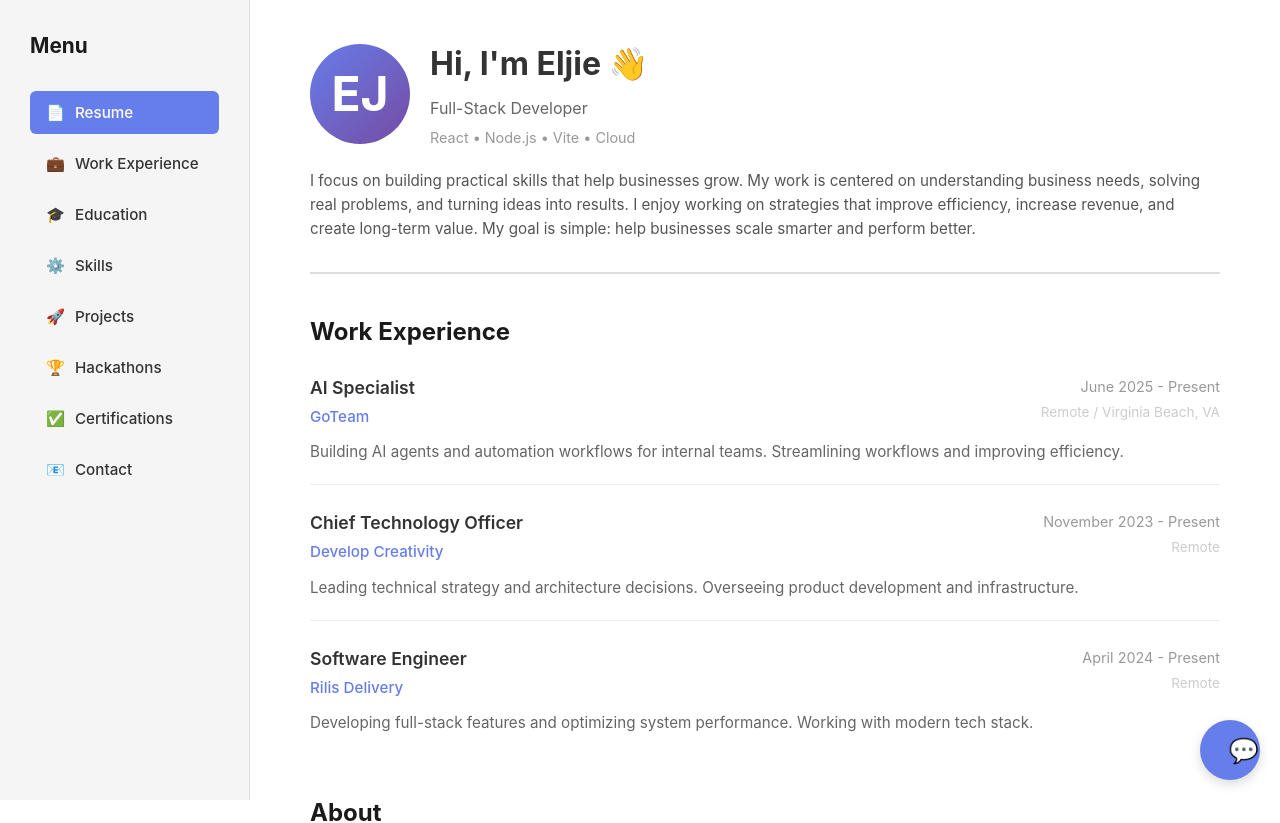
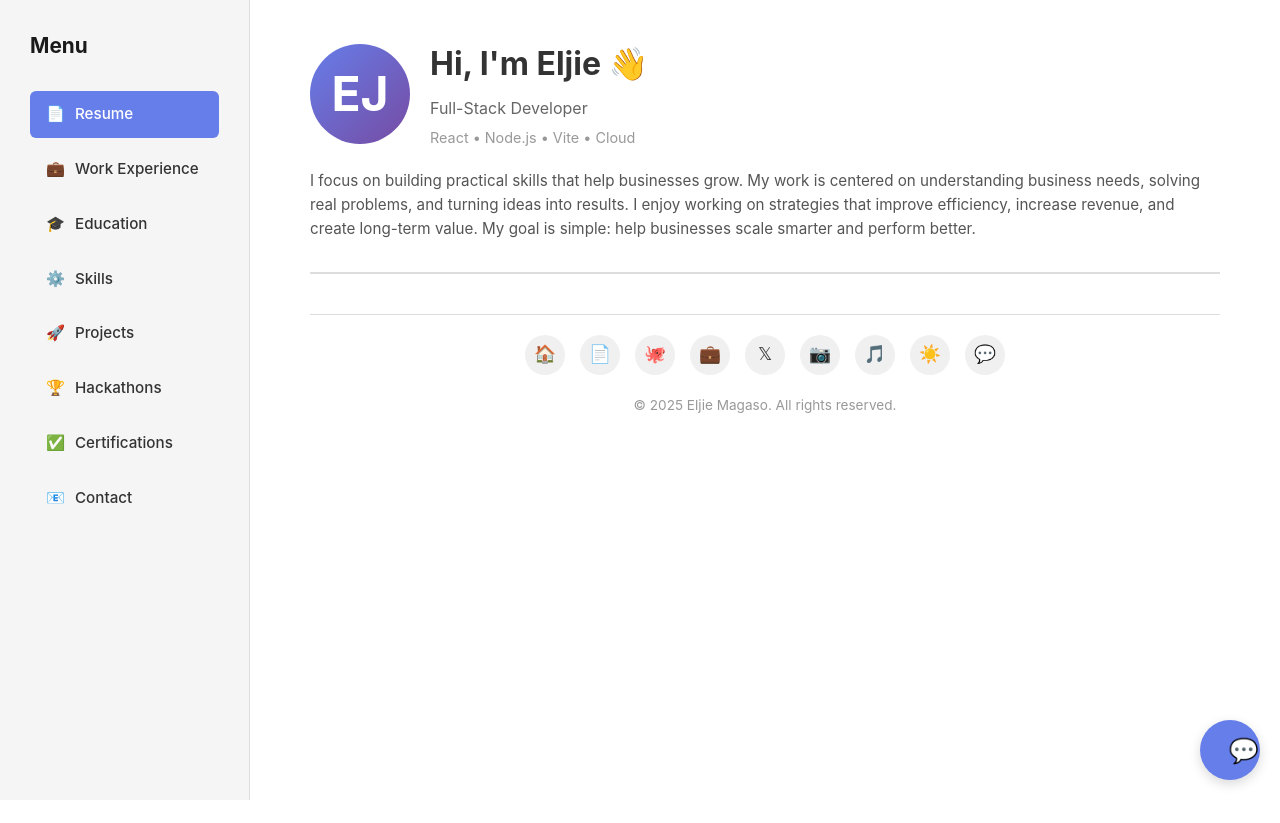
Before and after one commit to Eljiedetuya/portfoliotest, a React (Vite) app: page / in a window 1280 px wide. Shown: the top 823 px of the page. After the commit the page ends 800 px from the top, so only its background shows below. Built offline with nearby package versions, Linux system fonts and the light colour scheme.

Commit message:
Add react-router navigation; convert Sidebar to NavLink; router-based App

```diff
--- a/package.json
+++ b/package.json
@@ -11,7 +11,8 @@
   },
   "dependencies": {
     "react": "^18.2.0",
-    "react-dom": "^18.2.0"
+    "react-dom": "^18.2.0",
+    "react-router-dom": "^6.30.2"
   },
   "devDependencies": {
     "concurrently": "^8.0.0",
--- a/src/App.jsx
+++ b/src/App.jsx
@@ -1,4 +1,5 @@
 import React from 'react'
+import { BrowserRouter, Routes, Route } from 'react-router-dom'
 import Sidebar from './components/Sidebar'
 import Hero from './components/Hero'
 import WorkExperience from './components/WorkExperience'
@@ -8,28 +9,32 @@ import './App.css'
 
 export default function App() {
   return (
+    <BrowserRouter>
       <div style={{ display: 'flex' }}>
         {/* Sidebar Navigation */}
         <Sidebar />
 
-      {/* Main Content */}
         <div style={{ marginLeft: 250, padding: '40px 60px', maxWidth: 1200, flex: 1, backgroundColor: '#fff' }}>
-        {/* Hero Section */}
-        <Hero />
+          <Routes>
+            <Route path="/" element={<Hero />} />
+            <Route path="/experience" element={<WorkExperience />} />
 
-        {/* Work Experience */}
-        <WorkExperience />
-
-        {/* About Section */}
-        <section style={{ marginTop: 40 }}>
+            <Route
+              path="/about"
+              element={
+                <section>
                   <h2 style={{ fontSize: '1.5rem', marginBottom: 20, fontWeight: 'bold' }}>About</h2>
                   <p style={{ color: '#666', lineHeight: 1.7, fontSize: '0.95rem' }}>
                     I specialize in building production AI systems that solve real business problems at scale. My work focuses on multi-agent architectures, AI automation, and serverless infrastructure that consistently delivers double-digit efficiency gains and cost reductions. I've led teams shipping high-uptime platforms handling thousands of daily transactions, and built autonomous AI agents that resolve the majority of tasks without human intervention. I move fast from concept to production, prioritizing measurable impact over complexity.
                   </p>
                 </section>
+              }
+            />
 
-        {/* Skills Section */}
-        <section style={{ marginTop: 40 }}>
+            <Route
+              path="/skills"
+              element={
+                <section>
                   <h2 style={{ fontSize: '1.5rem', marginBottom: 20, fontWeight: 'bold' }}>Skills</h2>
                   <div style={{ display: 'grid', gridTemplateColumns: 'repeat(auto-fit, minmax(150px, 1fr))', gap: 15 }}>
                     {['React', 'Node.js', 'TypeScript', 'Python', 'AI/ML', 'Vite', 'Vercel', 'MongoDB', 'PostgreSQL', 'Docker', 'AWS', 'System Design'].map(skill => (
@@ -39,13 +44,69 @@ export default function App() {
                     ))}
                   </div>
                 </section>
+              }
+            />
 
-        {/* Footer */}
+            <Route
+              path="/projects"
+              element={
+                <section>
+                  <h2 style={{ fontSize: '1.5rem', marginBottom: 20, fontWeight: 'bold' }}>Projects</h2>
+                  <p style={{ color: '#666' }}>Project details coming soon. Add project cards or links here.</p>
+                </section>
+              }
+            />
+
+            <Route
+              path="/education"
+              element={
+                <section>
+                  <h2 style={{ fontSize: '1.5rem', marginBottom: 20, fontWeight: 'bold' }}>Education</h2>
+                  <p style={{ color: '#666' }}>Add your education history here.</p>
+                </section>
+              }
+            />
+
+            <Route
+              path="/hackathons"
+              element={
+                <section>
+                  <h2 style={{ fontSize: '1.5rem', marginBottom: 20, fontWeight: 'bold' }}>Hackathons</h2>
+                  <p style={{ color: '#666' }}>List hackathons or competitions here.</p>
+                </section>
+              }
+            />
+
+            <Route
+              path="/certifications"
+              element={
+                <section>
+                  <h2 style={{ fontSize: '1.5rem', marginBottom: 20, fontWeight: 'bold' }}>Certifications</h2>
+                  <p style={{ color: '#666' }}>Add certifications and badges here.</p>
+                </section>
+              }
+            />
+
+            <Route
+              path="/contact"
+              element={
+                <section>
+                  <h2 style={{ fontSize: '1.5rem', marginBottom: 20, fontWeight: 'bold' }}>Contact</h2>
+                  <p style={{ color: '#666' }}>Email: <a href="mailto:eljie.magaso@example.com">eljie.magaso@example.com</a></p>
+                </section>
+              }
+            />
+
+            <Route path="*" element={<Hero />} />
+          </Routes>
+
+          {/* Footer always shown under route content */}
           <Footer />
         </div>
 
         {/* Chatbot */}
         <Chatbot />
       </div>
+    </BrowserRouter>
   )
 }
--- a/src/components/Sidebar.jsx
+++ b/src/components/Sidebar.jsx
@@ -1,7 +1,7 @@
-import React, { useState } from 'react'
+import React from 'react'
+import { NavLink } from 'react-router-dom'
 
 export default function Sidebar() {
-  const [activeSection, setActiveSection] = useState('resume')
 
   const menuItems = [
     { id: 'resume', label: 'Resume', icon: '📄' },
@@ -18,39 +18,34 @@ export default function Sidebar() {
     <div style={{ width: 250, background: '#f5f5f5', padding: 30, borderRight: '1px solid #ddd', height: '100vh', overflowY: 'auto', position: 'fixed', left: 0, top: 0 }}>
       <h2 style={{ marginTop: 0, fontSize: '1.3rem', marginBottom: 30 }}>Menu</h2>
       <nav>
-        {menuItems.map(item => (
-          <button
+        {menuItems.map(item => {
+          const to = item.id === 'resume' ? '/' : `/${item.id}`
+          return (
+            <NavLink
               key={item.id}
-            onClick={() => setActiveSection(item.id)}
-            style={{
-              display: 'block',
+              to={to}
+              style={({ isActive }) => ({
                 width: '100%',
                 padding: '12px 16px',
                 marginBottom: 8,
                 border: 'none',
-              background: activeSection === item.id ? '#667eea' : 'transparent',
-              color: activeSection === item.id ? '#fff' : '#333',
+                background: isActive ? '#667eea' : 'transparent',
+                color: isActive ? '#fff' : '#333',
                 textAlign: 'left',
                 cursor: 'pointer',
                 borderRadius: 6,
                 fontSize: '0.95rem',
-              transition: 'all 0.2s'
-            }}
-            onMouseOver={(e) => {
-              if (activeSection !== item.id) {
-                e.target.style.background = '#e8e8e8'
-              }
-            }}
-            onMouseOut={(e) => {
-              if (activeSection !== item.id) {
-                e.target.style.background = 'transparent'
-              }
-            }}
+                transition: 'all 0.2s',
+                textDecoration: 'none',
+                display: 'flex',
+                alignItems: 'center'
+              })}
             >
               <span style={{ marginRight: 10 }}>{item.icon}</span>
               {item.label}
-          </button>
-        ))}
+            </NavLink>
+          )
+        })}
       </nav>
     </div>
   )
```
Also changed, not shown: 4 other files (tests, documents, lock files or other folders). Lines whose indentation alone changed are shown as unchanged.
